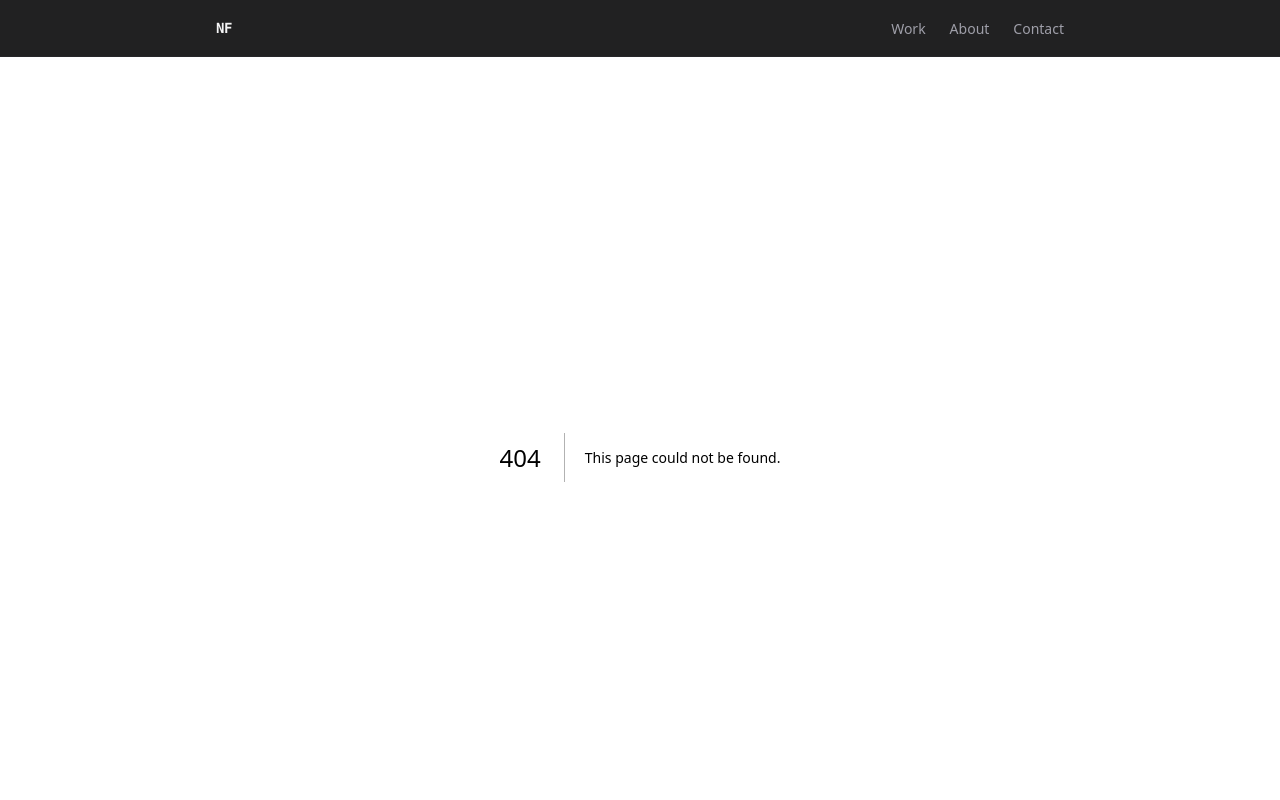
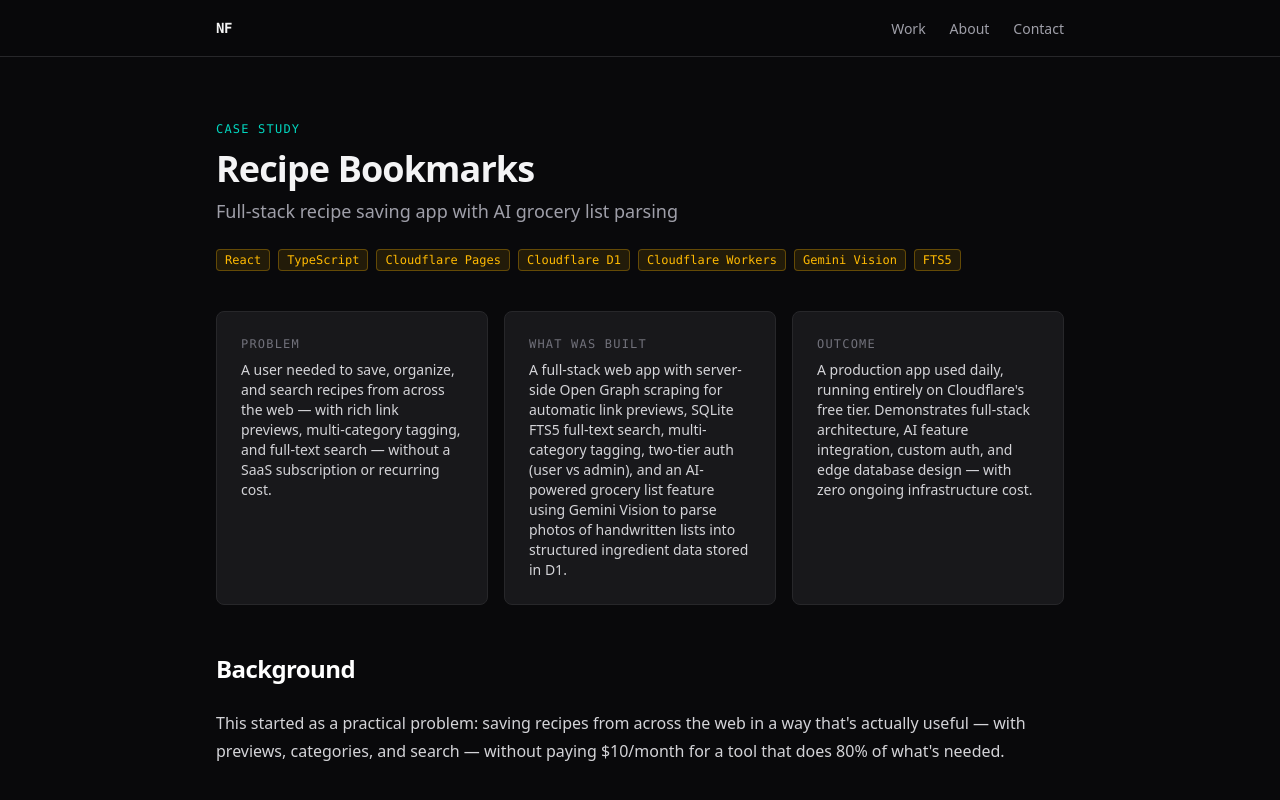
Before and after one commit to njf2125/freelance-site, a Next.js app: page /work/recipe-bookmarks in a window 1280 px wide. Before the commit this address had no page. Shown: the top 800 px of the page. Built offline with nearby package versions, Linux system fonts and the light colour scheme.

Commit message:
feat: add dynamic case study page with MDXRemote

```diff
--- /dev/null
+++ b/src/app/work/[slug]/page.tsx
@@ -0,0 +1,48 @@
+import { notFound } from "next/navigation";
+import { MDXRemote } from "next-mdx-remote/rsc";
+import CaseStudyLayout from "@/components/CaseStudyLayout";
+import { getAllCaseStudies, getCaseStudy } from "@/lib/mdx";
+import { CaseStudy } from "@/lib/types";
+
+export async function generateStaticParams() {
+  return getAllCaseStudies().map((study: CaseStudy) => ({
+    slug: study.slug,
+  }));
+}
+
+export async function generateMetadata({
+  params,
+}: {
+  params: Promise<{ slug: string }>;
+}) {
+  const { slug } = await params;
+  try {
+    const { frontmatter } = getCaseStudy(slug);
+    return { title: `${frontmatter.title} — Nick Figliolia` };
+  } catch {
+    return { title: "Not Found" };
+  }
+}
+
+export default async function CaseStudyPage({
+  params,
+}: {
+  params: Promise<{ slug: string }>;
+}) {
+  const { slug } = await params;
+
+  let frontmatter: Omit<CaseStudy, "slug">;
+  let content: string;
+
+  try {
+    ({ frontmatter, content } = getCaseStudy(slug));
+  } catch {
+    notFound();
+  }
+
+  return (
+    <CaseStudyLayout {...frontmatter!}>
+      <MDXRemote source={content!} />
+    </CaseStudyLayout>
+  );
+}
```
